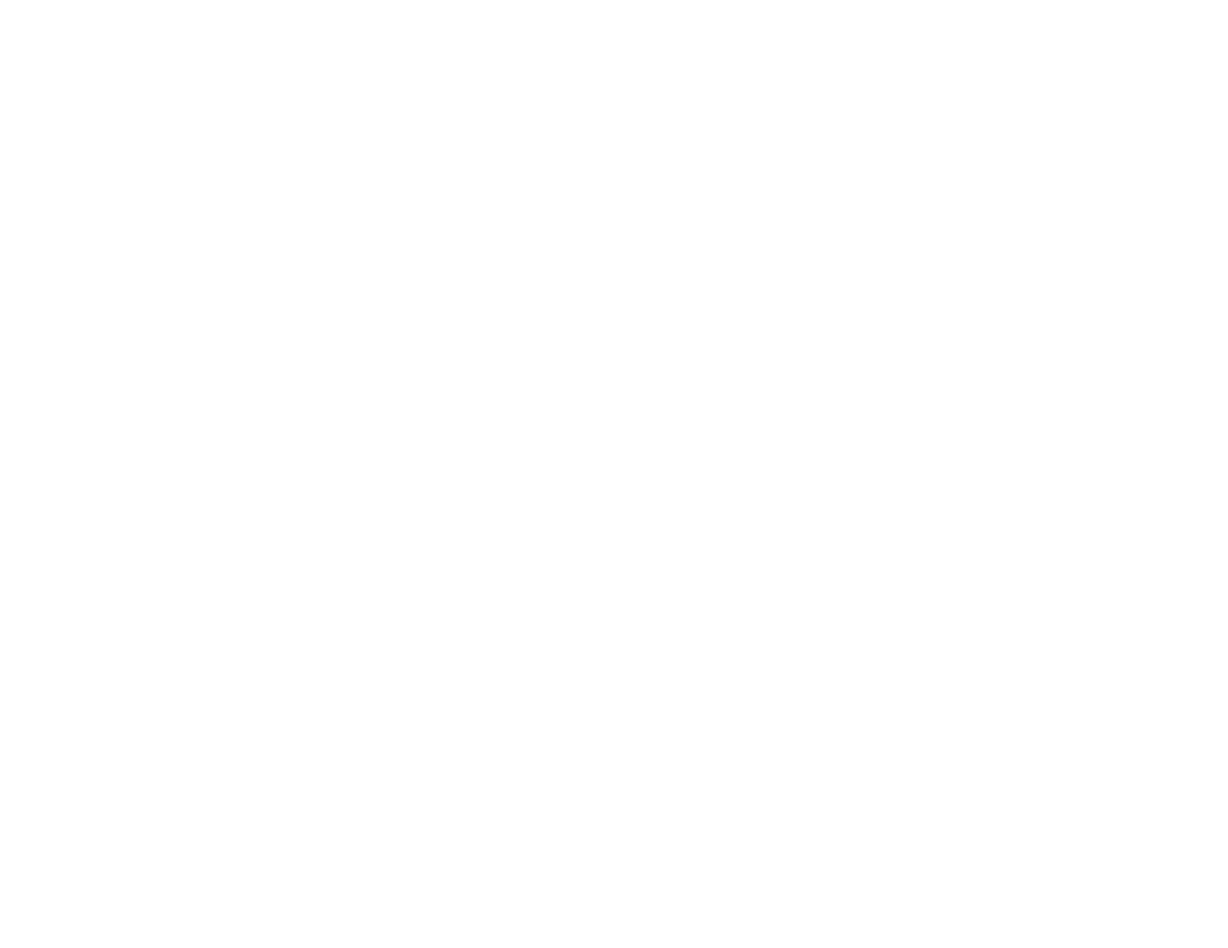
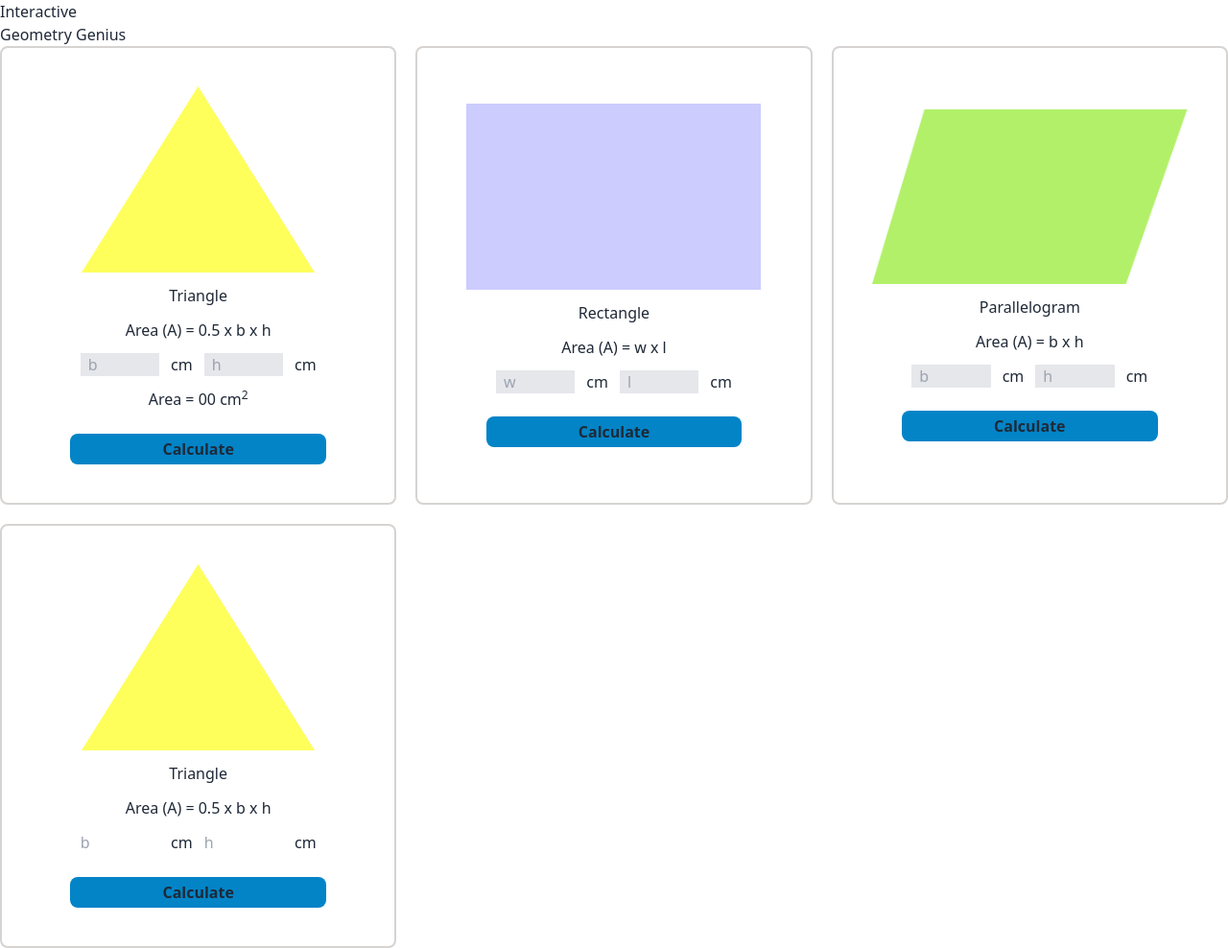
Before and after one commit to mashuk-tamim/geometry-genius, a plain HTML site: page index.html in a window 1280 px wide. Shown: the whole page at 96% size. Before the commit the page ends 800 px from the top, so only its background shows below. Drawn offline with nearby package versions, Linux system fonts and the light colour scheme.

Commit message:
triangle area calculation done

```diff
--- a/index.html
+++ b/index.html
@@ -1,11 +1,79 @@
 <!DOCTYPE html>
-<html lang="en">
+<html lang="en" data-theme="ligh">
+
 <head>
     <meta charset="UTF-8">
     <meta name="viewport" content="width=device-width, initial-scale=1.0">
     <title>Document</title>
+    <link href="https://cdn.jsdelivr.net/npm/daisyui@3.5.1/dist/full.css" rel="stylesheet" type="text/css" />
+    <script src="https://cdn.tailwindcss.com"></script>
 </head>
+
 <body>
+    <header>
+        <h1>Interactive</h1>
+        <h3>Geometry Genius</h3>
+    </header>
+    <main>
+        <!-- card container -->
+        <div class="grid grid-cols-3 gap-5">
+            <!-- triangle container -->
+            <div class="flex flex-col gap-3 items-center justify-center p-10 border-2 border-stone-300 rounded-lg">
+                <img src="images/triangle.png" alt="">
+                <h3>Triangle</h3>
+                <p>Area (A) = 0.5 x b x h</p>
+                <div class="flex justify-center gap-3"  >
+                    <input id="base-value" type="text" class="w-1/4 px-2 bg-gray-200" placeholder="b">
+                    <p>cm</p>
+                    <input id="height-value" type="text" class="w-1/4 px-2 bg-gray-200" placeholder="h">
+                    <p>cm</p>
+                </div>
+                <p>Area = <span id="triangle-area">00</span> cm<sup>2</sup></p>
+                <button id="btn-calculate" class="bg-sky-600 font-semibold py-1 px-24 rounded-lg mt-3">Calculate</button>
+            </div>
+            <!-- rectangle container -->
+            <div class="flex flex-col gap-3 items-center justify-center p-10 border-2 border-stone-300 rounded-lg">
+                <img src="images/rectangle.png" alt="">
+                <h3>Rectangle</h3>
+                <p>Area (A) = w x l</p>
+                <div class="flex justify-center gap-3"  >
+                    <input id="" type="text" class="w-1/4 px-2 bg-gray-200" placeholder="w">
+                    <p>cm</p>
+                    <input id="" type="text" class="w-1/4 px-2 bg-gray-200" placeholder="l">
+                    <p>cm</p>
+                </div>
+                <button class="bg-sky-600 font-semibold py-1 px-24 rounded-lg mt-3">Calculate</button>
+            </div>
+            <!-- parallelogram container -->
+            <div class="flex flex-col gap-3 items-center justify-center p-10 border-2 border-stone-300 rounded-lg">
+                <img src="images/parallelogram.png" alt="">
+                <h3>Parallelogram</h3>
+                <p>Area (A) = b x h</p>
+                <div class="flex justify-center gap-3"  >
+                    <input id="" class="w-1/4 px-2 bg-gray-200" type="text" placeholder="b">
+                    <p>cm</p>
+                    <input id="" class="w-1/4 px-2 bg-gray-200" type="text" placeholder="h">
+                    <p>cm</p>
+                </div>
+                <button class="bg-sky-600 font-semibold py-1 px-24 rounded-lg mt-3">Calculate</button>
+            </div>
+            <!-- triangle container -->
+            <div class="flex flex-col gap-3 items-center justify-center p-10 border-2 border-stone-300 rounded-lg">
+                <img src="images/triangle.png" alt="">
+                <h3>Triangle</h3>
+                <p>Area (A) = 0.5 x b x h</p>
+                <div class="flex justify-center gap-3"  >
+                    <input id="" type="text" style="width: 25%" placeholder="b">
+                    <p>cm</p>
+                    <input id="" type="text" style="width: 25%" placeholder="h">
+                    <p>cm</p>
+                </div>
+                <button class="bg-sky-600 font-semibold py-1 px-24 rounded-lg mt-3">Calculate</button>
+            </div>
+        </div>
+    </main>
+    <script src="js/utilities.js"></script>
+    <script src="js/areaCalculator.js"></script>
+</body>
 
-</body>
 </html>
--- /dev/null
+++ b/js/areaCalculator.js
@@ -0,0 +1,8 @@
+document.getElementById('btn-calculate').addEventListener('click', function(){
+    const baseValue = getInputValueByID('base-value');
+    const heightValue = getInputValueByID('height-value');
+    const area = 0.5*baseValue*heightValue;
+    console.log(area);
+
+    updateCalculatedArea('triangle-area', area);
+})
--- /dev/null
+++ b/js/tailwind.config.js
@@ -0,0 +1,8 @@
+/** @type {import('tailwindcss').Config} */
+module.exports = {
+    content: ["./src/**/*.{html,js}"],
+    theme: {
+      extend: {},
+    },
+    plugins: [],
+  }
--- /dev/null
+++ b/js/utilities.js
@@ -0,0 +1,15 @@
+//retrieving value form input field
+function getInputValueByID(inputID){
+    const inputFieldValue = document.getElementById(inputID);
+    const inputFieldValueFloat = parseFloat(inputFieldValue.value);
+    // console.log(inputFieldValueFloat, typeof inputFieldValueFloat);
+    inputFieldValue.value = '';
+    return inputFieldValueFloat;
+}
+
+//updating value in the Area
+function updateCalculatedArea(areaID, areaValue){
+    const getArea = document.getElementById(areaID);
+    getArea.innerText = areaValue;
+    // console.log(getArea.innerText);
+}
```
Also changed, not shown: images/ellipse.png (added), images/parallelogram.png (added), images/pentagon.png (added), images/rectangle.png (added), images/rhombus.png (added), images/triangle.png (added).
